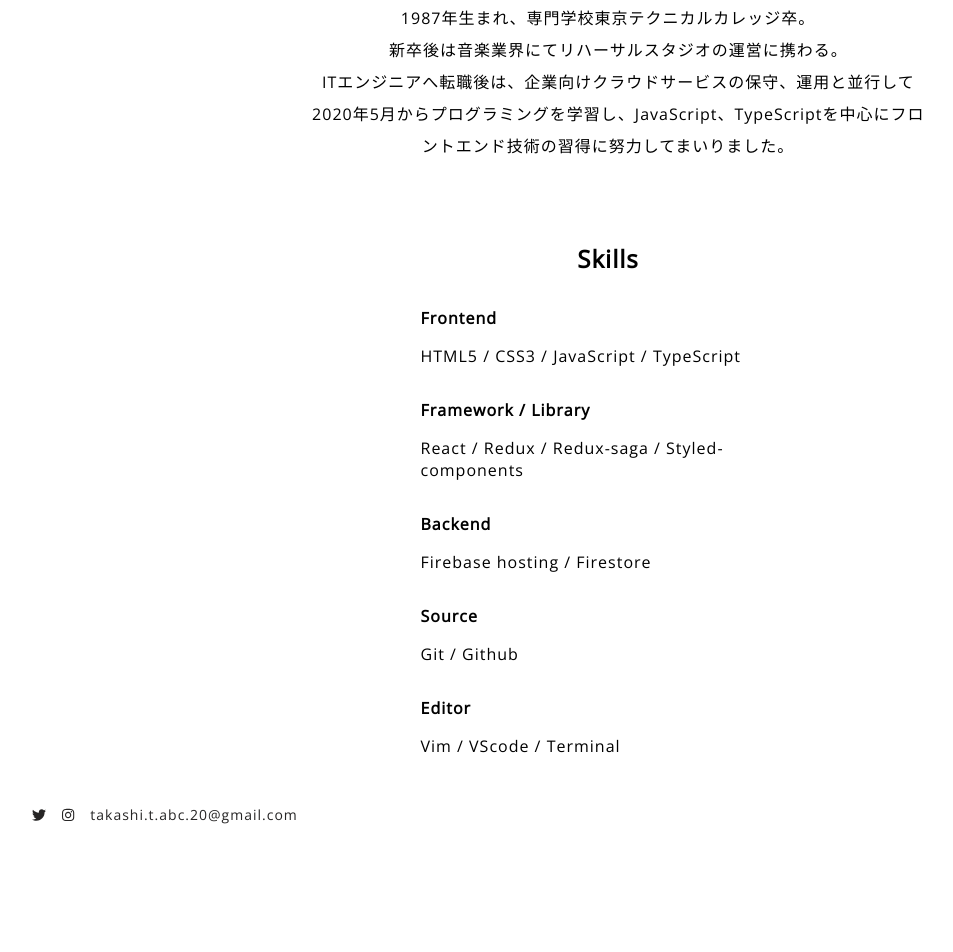
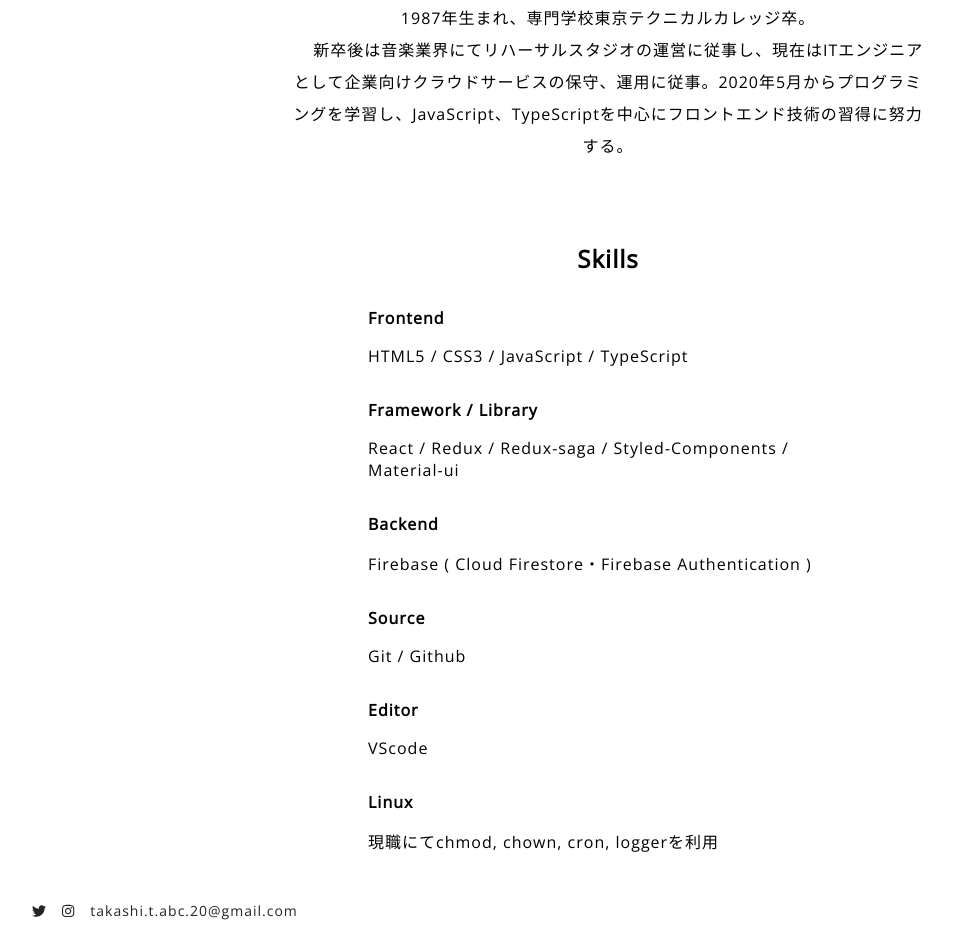
Before and after one commit to tam-t-3/Takashi-Tamura-Mysite, a React (Create React App) app: page / in a window 1280 px wide. Shown: the part 537-1489 px from the top of the page, without its empty margins (32-985 px from the left). Before the commit the page ends 1393 px from the top, so only its background shows below. Built offline with nearby package versions, Linux system fonts and the light colour scheme; the HTML template or start-up script is replaced by a standard one.

Commit message:
fixed/strings.ts/aboutTxt

```diff
--- a/src/Components/Organisms/Footer.tsx
+++ b/src/Components/Organisms/Footer.tsx
@@ -11,14 +11,14 @@ const Footer: React.FC = () => {
   return (
     <LayoutFooter>
       <LayoutLink>
-        <LayoutIcon href="https://twitter.com/@tk_Code_takashi" target="_blank">
+        <LayoutIcon href="https://twitter.com/Takashi_Code_20" target="_blank">
           <NavLink>
             <FontAwesomeIcon icon={faTwitter} />
           </NavLink>
         </LayoutIcon>
 
         <LayoutIcon
-          href="https://www.instagram.com/takashi.gram.20/"
+          href="https://www.instagram.com/takashi_gram.20/"
           target="_blank"
         >
           <NavLink>
--- a/src/Components/Organisms/Top/TopTextSection.tsx
+++ b/src/Components/Organisms/Top/TopTextSection.tsx
@@ -24,9 +24,10 @@ const TopTextSection: React.FC = () => {
           <p>{aboutTxt.skill.backend}</p>
           <InnerTitle>Source</InnerTitle>
           <p>{aboutTxt.skill.Source}</p>
-
           <InnerTitle>Editor</InnerTitle>
           <p>{aboutTxt.skill.editor}</p>
+          <InnerTitle>Linux</InnerTitle>
+          <p>{aboutTxt.skill.Linux}</p>
         </InnerSection>
       </Section>
     </TextSection>
@@ -54,7 +55,7 @@ const Section = styled.section`
 const ProfileLayout = styled.div``;
 
 const InnerSection = styled.div`
-  max-width: 375px;
+  max-width: 480px;
   margin: 0 auto;
   text-align: left;
 `;
--- a/src/Constant/strings.ts
+++ b/src/Constant/strings.ts
@@ -19,16 +19,15 @@ export const aboutTxt = {
   myname: "TAKASHI TAMURA",
   mymail: "takashi.t.abc.20@gmail.com",
   profile: `1987年生まれ、専門学校東京テクニカルカレッジ卒。
-    新卒後は音楽業界にてリハーサルスタジオの運営に携わる。
-    ITエンジニアへ転職後は、企業向けクラウドサービスの保守、運用と並行して
-    2020年5月からプログラミングを学習し、JavaScript、TypeScriptを中心にフロントエンド技術の習得に努力してまいりました。
+    新卒後は音楽業界にてリハーサルスタジオの運営に従事し、現在はITエンジニアとして企業向けクラウドサービスの保守、運用に従事。2020年5月からプログラミングを学習し、JavaScript、TypeScriptを中心にフロントエンド技術の習得に努力する。
     `,
   "about-detail": "",
   skill: {
     frontend: "HTML5 / CSS3 / JavaScript / TypeScript",
-    framework: "React / Redux / Redux-saga / Styled-components",
-    backend: "Firebase hosting / Firestore",
+    framework: "React / Redux / Redux-saga / Styled-Components /  Material-ui",
+    backend: "Firebase ( Cloud Firestore・Firebase Authentication )",
     Source: "Git / Github",
-    editor: "Vim / VScode / Terminal",
+    editor: "VScode",
+    Linux: "現職にてchmod, chown, cron, loggerを利用",
   },
 };
```
